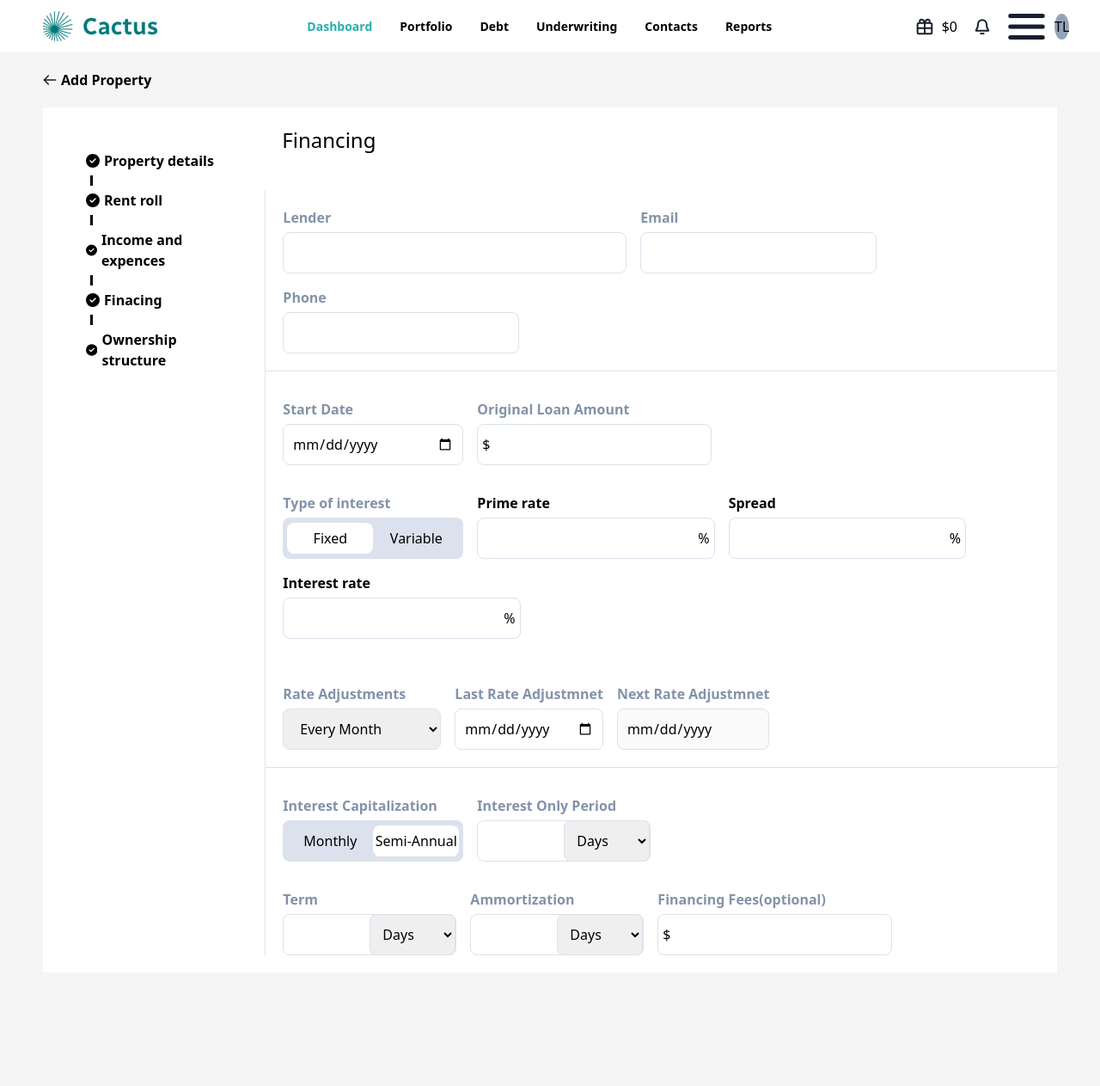
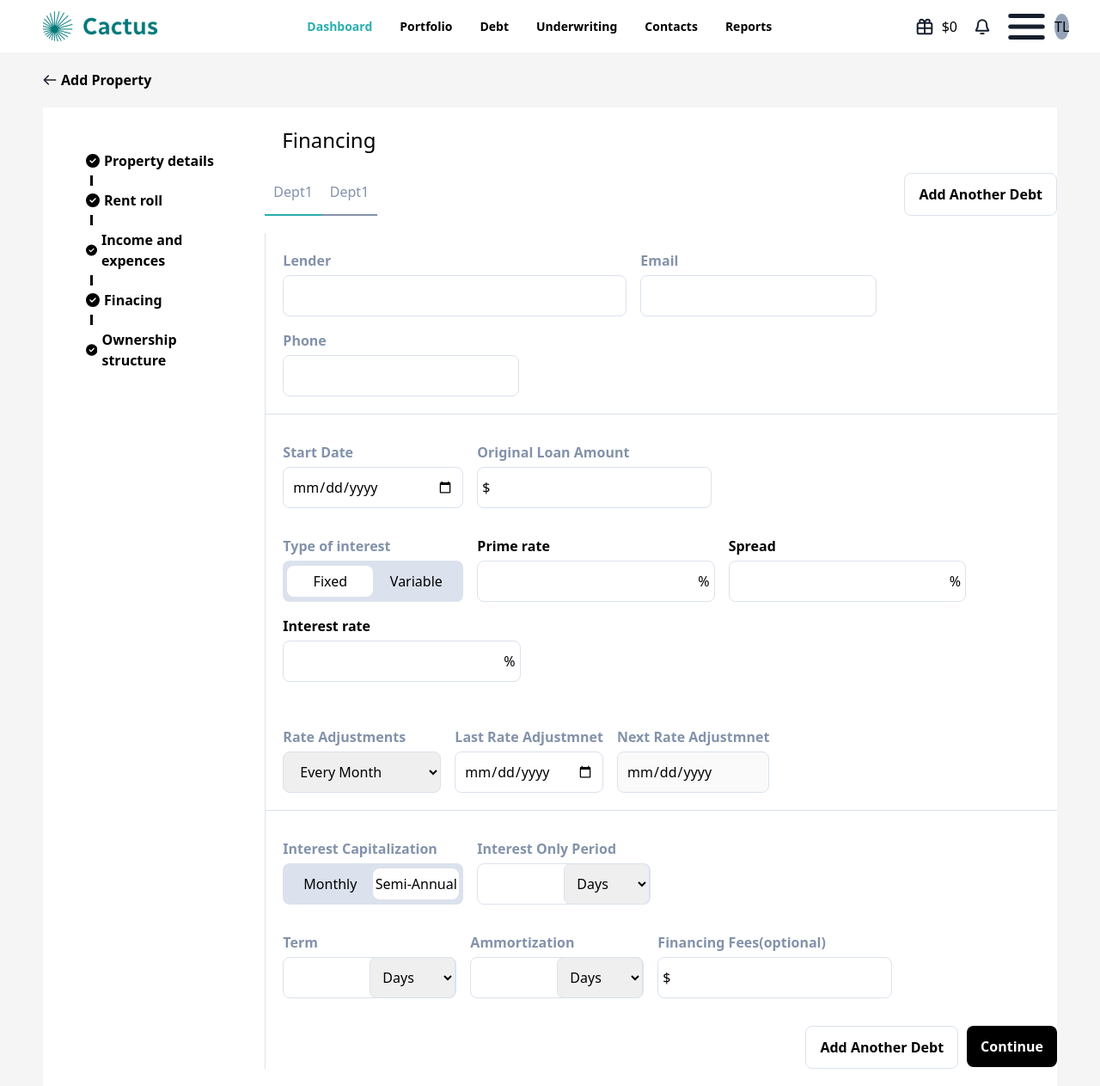
Before and after one commit to imranmohd12/trycactus_interview_question, a React (Vite) app: page /addproperty in a window 1280 px wide. Shown: the whole page at 86% size. Before the commit the page ends 1131 px from the top, so only its background shows below. Built offline with nearby package versions, Linux system fonts and the light colour scheme.

Commit message:
added buttons in addproperty form

```diff
--- a/src/components/body/portfolio/DebtForm.tsx
+++ b/src/components/body/portfolio/DebtForm.tsx
@@ -1,4 +1,5 @@
 import { CALENDARTERMSOPTIONs, RATEADJUSTMENLIST } from "../../../utils/constants"
+import Button from "../../formelements/Button"
 import CurrencyInput from "../../formelements/CurrencyInput"
 import Dropdown from "../../formelements/Dropdown"
 import InputAndOption from "../../formelements/InputAndOption"
@@ -39,7 +40,10 @@ const DebtForm = () => {
                 <InputAndOption optionList={CALENDARTERMSOPTIONs} labelName="Ammortization" />
                 <CurrencyInput labelName="Financing Fees(optional)" currency="$" />
             </div>
-
+            <div className="flex justify-end gap-[10px]">
+                <Button value="Add Another Debt" styleClasses="border border-inputbordergray" />
+                <Button value="Continue" styleClasses="bg-black text-white" />
+            </div>
         </form>
 
     )
--- a/src/components/body/portfolio/FinancingForm.tsx
+++ b/src/components/body/portfolio/FinancingForm.tsx
@@ -1,9 +1,19 @@
+import Button from "../../formelements/Button"
 import DebtForm from "./DebtForm"
 
 const FinancingForm = () => {
     return (
         <div>
             <div className="text-[24px] font-medium p-[20px]">Financing</div>
+            <div className="flex justify-between">
+                <div className="flex">
+                    <div className="border-b-2 border-cactusgreen text-labelgray  p-[10px]">Dept1</div>
+                    <div className="border-b-2 border-labelgray text-labelgray  p-[10px]">Dept1</div>
+                </div>
+                <div>
+                    <Button value="Add Another Debt" styleClasses="border border-inputbordergray" />
+                </div>
+            </div>
             <DebtForm />
         </div>
     )
```
